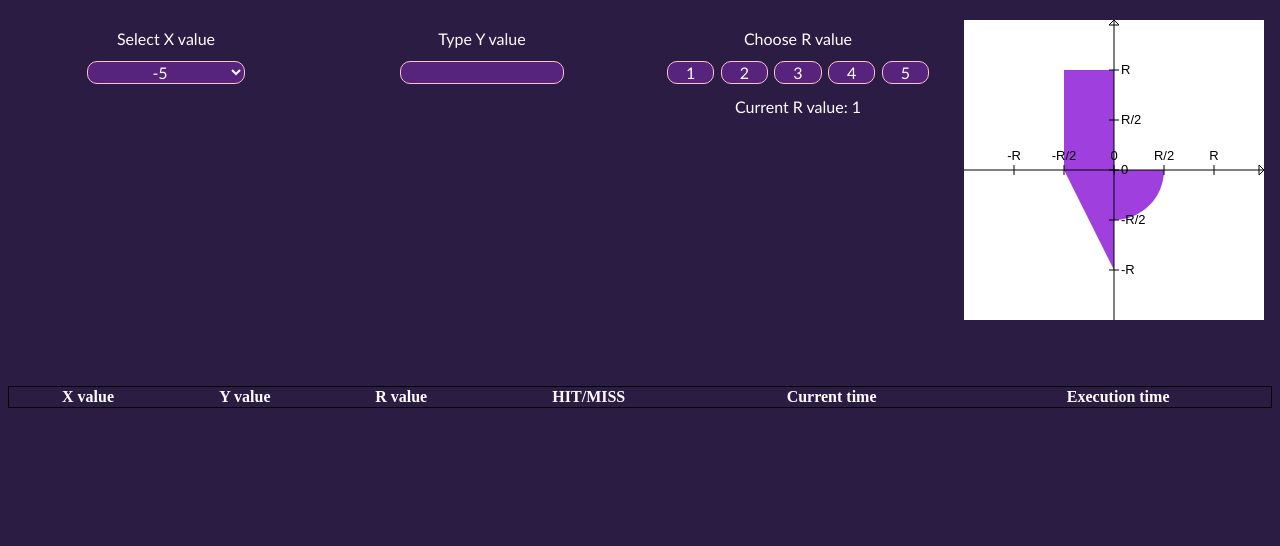
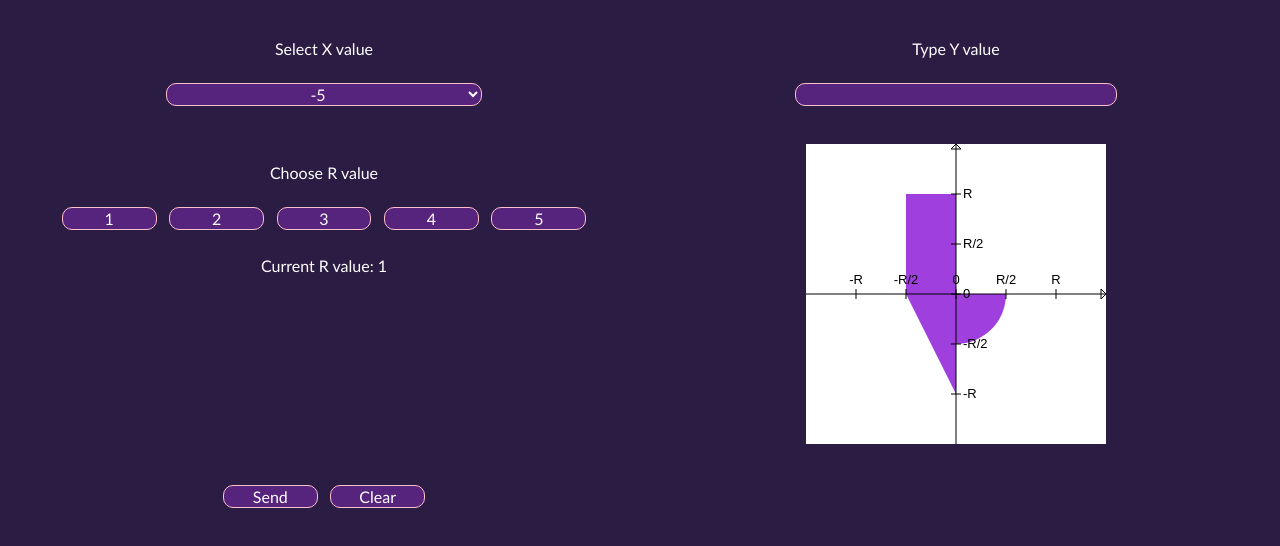
Before and after one commit to SoCloseToHeaven/itmo_web_ajax, a PHP site: page / in a window 1280 px wide. Shown: the part 181-727 px from the top of the page. Run offline with PHP 8.4, Linux system fonts and the light colour scheme; lists and menus that the app fills with data are empty.

Commit message:
add grid display and send/clear buttons

```diff
--- a/src/components/form.js
+++ b/src/components/form.js
@@ -19,6 +19,8 @@
     // form
     const form = document.createElement('form');
 
+    form.style = 'display: grid; grid-template-columns: 1fr 1fr 1fr 1fr; grid-template-columns: 1fr 1fr'
+
     section.append(form);
 
 
@@ -27,11 +29,28 @@
     const blockY = document.createElement('div');
     const blockR = document.createElement('div');
     const blockMap = document.createElement('div');
+    const blockSubmitClear = document.createElement('div');
 
-    [blockX, blockY, blockR, blockMap].forEach((block) => {
+
+    [blockX, blockY, blockR, blockMap, blockSubmitClear].forEach((block) => {
         block.classList.add(FORM_BLOCK_CLASS);
         form.append(block);
     });
+
+    blockSubmitClear.style += 'grid-column: span 4';
+    // Send/Clear
+
+    const sendButton = document.createElement('button');
+    const clearButton = document.createElement('button');
+
+    sendButton.textContent = 'Send';
+    clearButton.textContent = 'Clear';
+
+    [sendButton, clearButton].forEach((button) => {
+        button.classList.add(CHOOSE_PARAM_ELEMENT_CLASS);
+        blockSubmitClear.append(button);
+    })
+
 
     // select
     const selectX = document.createElement('select');
--- a/styles/main-page-style.css
+++ b/styles/main-page-style.css
@@ -25,8 +25,8 @@
 }
 
 .params-and-map-block {
-    float: left;
-    width: 25%;
+    /* float: left;
+    width: 25%; */
     margin-bottom: 5%;
     font-size: medium;
     font-weight: 400;
```
